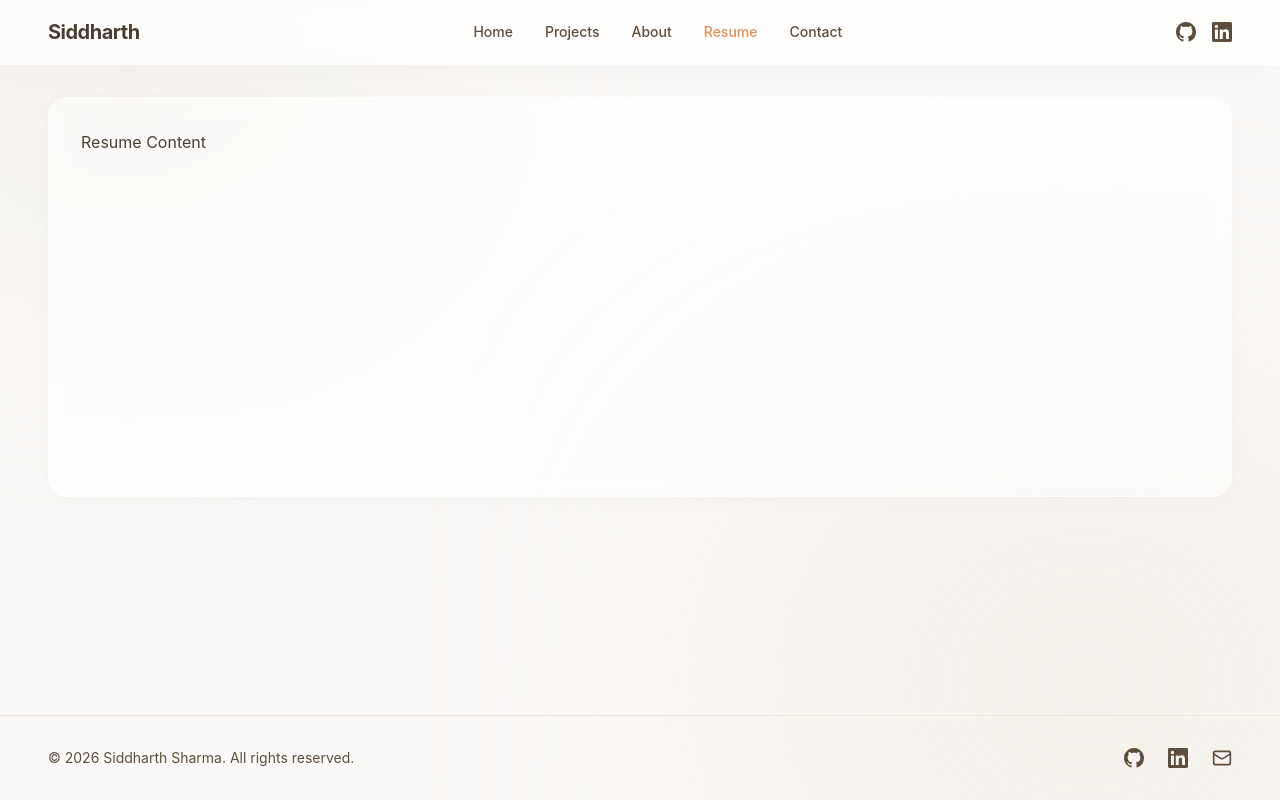
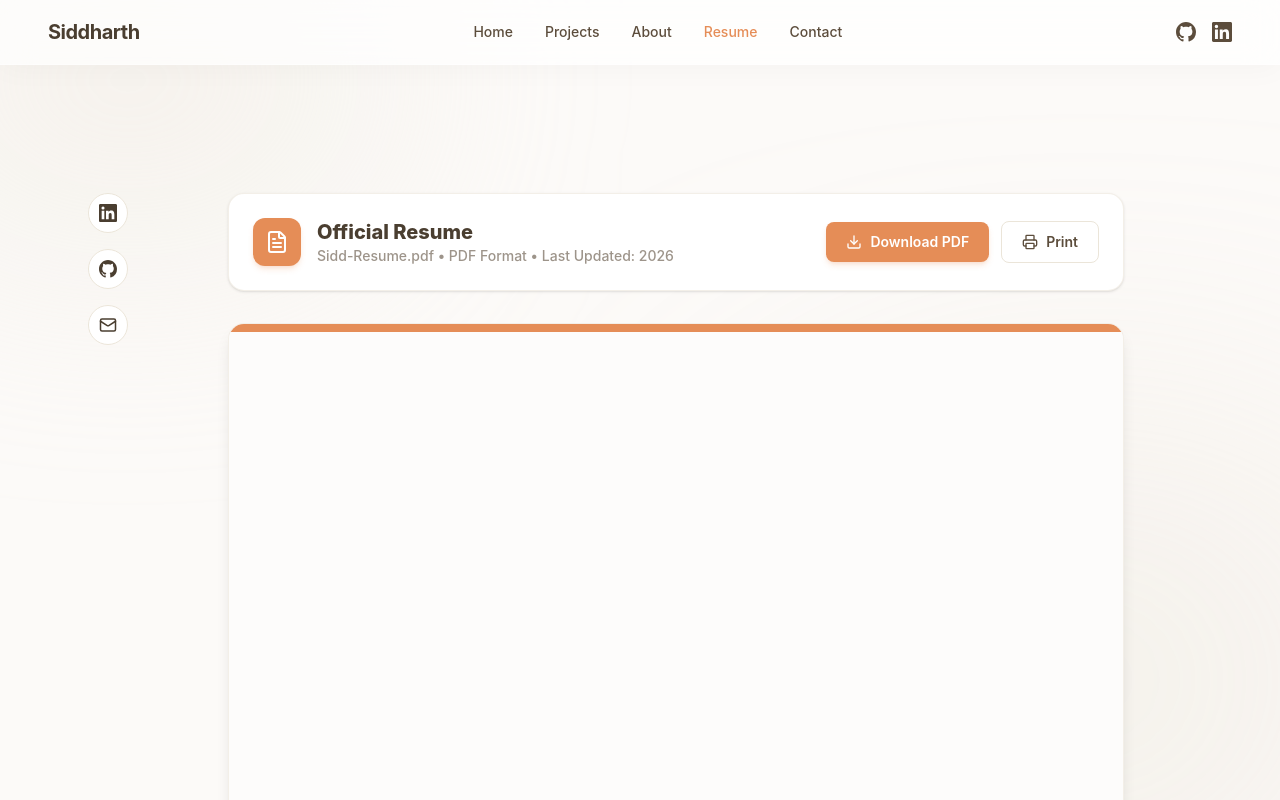
Before and after one commit to sidd-sharma22/sidd-tech, a React (Vite) app in the folder frontend/: page /resume in a window 1280 px wide. Shown: the top 800 px of the page. Built offline with nearby package versions, Linux system fonts and the light colour scheme.

Commit message:
feat: add resume page with PDF viewer, download, and print functionality

```diff
--- a/frontend/src/App.jsx
+++ b/frontend/src/App.jsx
@@ -6,6 +6,7 @@ import Home from './pages/Home';
 import Projects from './pages/Projects';
 import ProjectDetail from './pages/ProjectDetail';
 import About from './pages/About';
+import Resume from './pages/Resume';
 
 function App() {
   return (
@@ -25,7 +26,7 @@ function App() {
               <Route path="/projects" element={<Projects />} />
               <Route path="/projects/:slug" element={<ProjectDetail />} />
               <Route path="/about" element={<About />} />
-              <Route path="/resume" element={<div className="glass-card p-8 min-h-[400px]">Resume Content</div>} />
+              <Route path="/resume" element={<Resume />} />
               <Route path="/contact" element={<div className="glass-card p-8 min-h-[400px]">Contact Content</div>} />
             </Routes>
           </AnimatePresence>
--- /dev/null
+++ b/frontend/src/pages/Resume.jsx
@@ -0,0 +1,186 @@
+import { motion } from 'framer-motion';
+import {
+  FileText,
+  Download,
+  Printer,
+  Mail,
+  ArrowRight
+} from 'lucide-react';
+import { personalInfo } from '../data/portfolioData';
+
+// Custom SVG Icons (since they are missing from this version of lucide-react)
+const GithubIcon = ({ size = 20, className = "" }) => (
+  <svg className={className} xmlns="http://www.w3.org/2000/svg" width={size} height={size} viewBox="0 0 24 24" fill="currentColor">
+    <path d="M12 0C5.37 0 0 5.37 0 12c0 5.31 3.435 9.795 8.205 11.385.6.105.825-.255.825-.57 0-.285-.015-1.23-.015-2.235-3.015.555-3.795-.735-4.035-1.41-.135-.345-.72-1.41-1.23-1.695-.42-.225-1.02-.78-.015-.795.945-.015 1.62.87 1.845 1.23 1.08 1.815 2.805 1.305 3.495.99.105-.78.42-1.305.765-1.605-2.67-.3-5.46-1.335-5.46-5.925 0-1.305.465-2.385 1.23-3.225-.12-.3-.54-1.53.12-3.18 0 0 1.005-.315 3.3 1.23.96-.27 1.98-.405 3-.405s2.04.135 3 .405c2.295-1.56 3.3-1.23 3.3-1.23.66 1.65.24 2.88.12 3.18.765.84 1.23 1.905 1.23 3.225 0 4.605-2.805 5.625-5.475 5.925.435.375.81 1.095.81 2.22 0 1.605-.015 2.895-.015 3.3 0 .315.225.69.825.57A12.02 12.02 0 0024 12c0-6.63-5.37-12-12-12z" />
+  </svg>
+);
+
+const LinkedinIcon = ({ size = 20, className = "" }) => (
+  <svg className={className} xmlns="http://www.w3.org/2000/svg" width={size} height={size} viewBox="0 0 24 24" fill="currentColor">
+    <path d="M20.447 20.452h-3.554v-5.569c0-1.328-.027-3.037-1.852-3.037-1.853 0-2.136 1.445-2.136 2.939v5.667H9.351V9h3.414v1.561h.046c.477-.9 1.637-1.85 3.37-1.85 3.601 0 4.267 2.37 4.267 5.455v6.286zM5.337 7.433a2.062 2.062 0 01-2.063-2.065 2.064 2.064 0 112.063 2.065zm1.782 13.019H3.555V9h3.564v11.452zM22.225 0H1.771C.792 0 0 .774 0 1.729v20.542C0 23.227.792 24 1.771 24h20.451C23.2 24 24 23.227 24 22.271V1.729C24 .774 23.2 0 22.222 0h.003z" />
+  </svg>
+);
+
+// Reusable animated container
+const FadeIn = ({ children, delay = 0, className = "" }) => (
+  <motion.div
+    initial={{ opacity: 0, y: 20 }}
+    animate={{ opacity: 1, y: 0 }}
+    transition={{ duration: 0.5, delay }}
+    className={className}
+  >
+    {children}
+  </motion.div>
+);
+
+export default function Resume() {
+  const handlePrint = () => {
+    // Open the PDF in a new tab and trigger print
+    const printWindow = window.open(personalInfo.resumeFile, '_blank');
+    if (printWindow) {
+      printWindow.onload = () => {
+        printWindow.print();
+      };
+    }
+  };
+
+  return (
+    <div className="min-h-screen pt-24 pb-20 px-4 md:px-6 max-w-6xl mx-auto flex flex-col md:flex-row gap-8 relative text-warm-900">
+
+      {/* Social Sidebar (Sticky on Desktop) */}
+      <div className="hidden md:flex flex-col gap-4 sticky top-32 h-fit z-10">
+        <a
+          href={personalInfo.linkedin}
+          target="_blank"
+          rel="noreferrer"
+          className="w-10 h-10 rounded-full bg-white border border-warm-200 flex items-center justify-center text-warm-600 hover:text-accent hover:border-accent hover:shadow-md transition-all"
+        >
+          <LinkedinIcon size={18} />
+        </a>
+        <a
+          href={personalInfo.github}
+          target="_blank"
+          rel="noreferrer"
+          className="w-10 h-10 rounded-full bg-white border border-warm-200 flex items-center justify-center text-warm-600 hover:text-accent hover:border-accent hover:shadow-md transition-all"
+        >
+          <GithubIcon size={18} />
+        </a>
+        <a
+          href={`mailto:${personalInfo.email}`}
+          className="w-10 h-10 rounded-full bg-white border border-warm-200 flex items-center justify-center text-warm-600 hover:text-accent hover:border-accent hover:shadow-md transition-all"
+        >
+          <Mail size={18} />
+        </a>
+      </div>
+
+      <div className="flex-1 space-y-8 w-full max-w-4xl mx-auto">
+
+        {/* 1. Top Action Header */}
+        <FadeIn>
+          <div className="bg-white rounded-2xl p-4 md:p-6 shadow-sm border border-warm-200/60 flex flex-col sm:flex-row justify-between items-center gap-6">
+            <div className="flex items-center gap-4">
+              <div className="w-12 h-12 rounded-xl bg-accent text-white flex items-center justify-center shadow-md shadow-accent/20 shrink-0">
+                <FileText size={24} />
+              </div>
+              <div>
+                <h1 className="text-xl font-extrabold text-warm-900">Official Resume</h1>
+                <p className="text-sm font-medium text-warm-800/60">
+                  Sidd-Resume.pdf &bull; PDF Format &bull; Last Updated: 2026
+                </p>
+              </div>
+            </div>
+
+            <div className="flex items-center gap-3 w-full sm:w-auto">
+              <a
+                href={personalInfo.resumeFile}
+                download
+                className="flex-1 sm:flex-none flex items-center justify-center gap-2 bg-accent text-white px-5 py-2.5 rounded-lg font-semibold shadow-md shadow-accent/20 hover:bg-accent-hover transition-colors text-sm"
+              >
+                <Download size={16} />
+                Download PDF
+              </a>
+              <button
+                onClick={handlePrint}
+                className="flex-1 sm:flex-none flex items-center justify-center gap-2 bg-white text-warm-800 border border-warm-200 px-5 py-2.5 rounded-lg font-semibold hover:bg-warm-50 transition-colors text-sm"
+              >
+                <Printer size={16} />
+                Print
+              </button>
+            </div>
+          </div>
+        </FadeIn>
+
+        {/* 2. Resume Preview Container (The PDF Embed) */}
+        <FadeIn delay={0.1}>
+          <div className="bg-white rounded-2xl shadow-lg border border-warm-200/60 overflow-hidden relative">
+            {/* Top accent bar to mimic paper styling */}
+            <div className="absolute top-0 left-0 right-0 h-2 bg-accent z-10" />
+
+            <div className="w-full h-[800px] md:h-[1100px] pt-2 relative bg-warm-50/50">
+              {/* The actual raw PDF embed */}
+              <object
+                data={personalInfo.resumeFile}
+                type="application/pdf"
+                className="w-full h-full"
+              >
+                {/* Fallback if browser doesn't support PDF embedding */}
+                <div className="flex flex-col items-center justify-center h-full p-8 text-center space-y-4">
+                  <FileText size={48} className="text-warm-300" />
+                  <p className="text-warm-800/80 font-medium">
+                    Your browser does not support embedded PDFs.
+                  </p>
+                  <a
+                    href={personalInfo.resumeFile}
+                    download
+                    className="flex items-center gap-2 bg-accent text-white px-6 py-3 rounded-lg font-semibold shadow-md hover:bg-accent-hover transition-colors"
+                  >
+                    <Download size={18} />
+                    Download PDF instead
+                  </a>
+                </div>
+              </object>
+            </div>
+          </div>
+        </FadeIn>
+
+        {/* 3. Bottom Call-to-Action (CTA) */}
+        <FadeIn delay={0.2}>
+          <div className="bg-white rounded-3xl p-8 md:p-12 text-center border-2 border-dashed border-warm-200/80">
+            <h2 className="text-2xl md:text-3xl font-extrabold text-warm-900 mb-3">
+              Like what you see?
+            </h2>
+            <p className="text-warm-800/70 max-w-lg mx-auto mb-8 font-medium">
+              I'm currently looking for 2026 Internships and junior developer roles. Let's discuss how I can contribute to your team.
+            </p>
+
+            <div className="flex flex-wrap justify-center gap-3 md:gap-4">
+              <a
+                href="/contact"
+                className="flex items-center gap-2 bg-accent text-white px-6 py-3 rounded-xl font-semibold shadow-md shadow-accent/20 hover:bg-accent-hover hover:-translate-y-0.5 transition-all text-sm md:text-base"
+              >
+                Get In Touch
+              </a>
+              <a
+                href={personalInfo.linkedin}
+                target="_blank"
+                rel="noreferrer"
+                className="flex items-center gap-2 bg-white text-warm-800 border border-warm-200 px-6 py-3 rounded-xl font-semibold hover:bg-warm-50 hover:-translate-y-0.5 transition-all text-sm md:text-base"
+              >
+                <LinkedinIcon size={18} className="text-[#0077B5]" />
+                LinkedIn Profile
+              </a>
+              <a
+                href="/projects"
+                className="flex items-center gap-2 bg-white text-warm-800 border border-warm-200 px-6 py-3 rounded-xl font-semibold hover:bg-warm-50 hover:-translate-y-0.5 transition-all text-sm md:text-base"
+              >
+                Explore Projects
+                <ArrowRight size={16} />
+              </a>
+            </div>
+          </div>
+        </FadeIn>
+
+      </div>
+    </div>
+  );
+}
```
Also changed, not shown: 1 other file (tests, documents, lock files or other folders).
